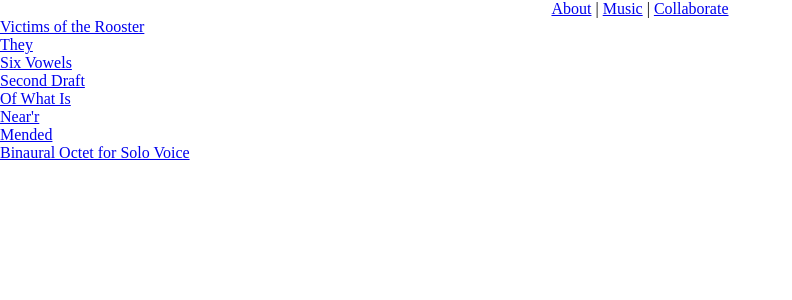
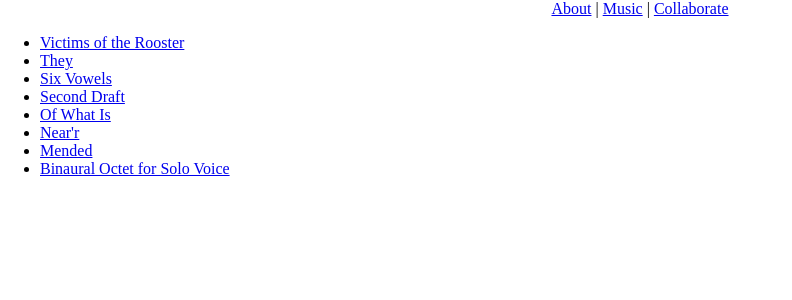
Before and after one commit to Blake-D/music-website, a React (Create React App) app: page /music/vocal in a window 1280 px wide. Shown: the top 300 px of the page, without its empty margins (0-792 px from the left). Built offline with nearby package versions, Linux system fonts and the light colour scheme.

Commit message:
applied changes to vocal section

```diff
--- a/src/App.js
+++ b/src/App.js
@@ -69,7 +69,13 @@ function App() {
           return <Player {...props} />
         }}
         />
-        <Route exact path="/music/vocal" render={() => <Vocal  /> } />
+        <Route exact path="/music/vocal" render={() => <Vocal trackData={trackData} /> } />
+        <Route exact path="/music/vocal/player/:id" render={(props)=> {
+          const track = trackData[2].trackList.find(track => track.id.toString() === props.match.params.id)
+          props = {...props, ...track}
+          return <Player {...props} />
+        }}
+        />
         <Route exact path="/music/electronic" render={Electronic} />
         <Route exact path="/music/chamber-misc" render={ChamberMisc} />
       </Router>
--- a/src/components/music/vocal.js
+++ b/src/components/music/vocal.js
@@ -2,29 +2,37 @@ import Nav from '../nav'
 import { Link } from 'react-router-dom'
 // import Modal from 'react-modal'
 
-
-
-
 function Vocal(props){
+    const tracks = props.trackData[2].trackList.map(track => {
+        return (
+            <li>
+                <Link to={`/music/vocal/player/${track.id}`}>{track.title}</Link>
+            </li>
+        )
+    })
     return (
         <div>
-            {/* <button onClick={() => props.handleModal(true)}>Open Modal</button> */}
-            {/* <Modal isOpen={props.modalIsOpen} onRequestClose={() => props.handleModal(false)}>
-                <audio src="https://docs.google.com/uc?export=download&id=1H0Z7yH_fMVg4hf0cLDwh8Oo5VuXUGijL" controls controlsList="nodownload" />
-                <button onClick={() => props.handleModal(false)}>close</button>
-            </Modal> */}
             <Nav />
-            {/* <p onClick={() => props.handleModal(true)}>Victims of the Rooster</p>
-            <audio src="https://docs.google.com/uc?export=download&id=1H0Z7yH_fMVg4hf0cLDwh8Oo5VuXUGijL" controls controlsList="nodownload" /> */}
-            <Link to="/music/player" id="https://docs.google.com/uc?export=download&id=1H0Z7yH_fMVg4hf0cLDwh8Oo5VuXUGijL" onClick={(e) => props.handlePlayerInfo(e)}>Victims of the Rooster</Link><br></br>
-            <Link to="/music/player" id="https://docs.google.com/uc?export=download&id=1FAfS9VVeD1HiKBuZ-bKytR9W8-YkCmzW" onClick={(e) => props.handlePlayerInfo(e)}>They</Link><br></br>
-            <Link to="/music/player" id="https://docs.google.com/uc?export=download&id=1ikr3KtRIds5kw0iYhC0rM5zw2170VS7V" onClick={(e) => props.handlePlayerInfo(e)}>Six Vowels</Link><br></br>
-            <Link to="/music/player" id="https://docs.google.com/uc?export=download&id=1pMxVE-biV1H8Uju-0UEf25rXA2UuOaJw" onClick={(e) => props.handlePlayerInfo(e)}>Second Draft</Link><br></br>
-            <Link to="/music/player" id="https://docs.google.com/uc?export=download&id=1j3YLUawKOe57x4s8L5eqGeBBKiKtnlPx" onClick={(e) => props.handlePlayerInfo(e)}>Of What Is</Link><br></br>
-            <Link to="/music/player" id="https://docs.google.com/uc?export=download&id=11YaktPcPHyz_ClNm_WfIy7o6E3QKHRgZ" onClick={(e) => props.handlePlayerInfo(e)}>Near'r</Link><br></br>
-            <Link to="/music/player" id="https://docs.google.com/uc?export=download&id=1NKLEsBqNHU7_1vii1xhL4NRsVSwO5p2y" onClick={(e) => props.handlePlayerInfo(e)}>Mended</Link><br></br>
-            <Link to="/music/player" id="https://docs.google.com/uc?export=download&id=1a7a-g6TJvoNzHkiikhyohH6yx-sRHvTY" onClick={(e) => props.handlePlayerInfo(e)}>Binaural Octet for Solo Voice</Link><br></br>
+            <ul>{tracks}</ul>
         </div>
+        // <div>
+        //     <button onClick={() => props.handleModal(true)}>Open Modal</button>
+        //     <Modal isOpen={props.modalIsOpen} onRequestClose={() => props.handleModal(false)}>
+        //         <audio src="https://docs.google.com/uc?export=download&id=1H0Z7yH_fMVg4hf0cLDwh8Oo5VuXUGijL" controls controlsList="nodownload" />
+        //         <button onClick={() => props.handleModal(false)}>close</button>
+        //     </Modal>
+        //     <Nav />
+        //     <p onClick={() => props.handleModal(true)}>Victims of the Rooster</p>
+        //     <audio src="https://docs.google.com/uc?export=download&id=1H0Z7yH_fMVg4hf0cLDwh8Oo5VuXUGijL" controls controlsList="nodownload" />
+        //     <Link to="/music/player" id="https://docs.google.com/uc?export=download&id=1H0Z7yH_fMVg4hf0cLDwh8Oo5VuXUGijL" onClick={(e) => props.handlePlayerInfo(e)}>Victims of the Rooster</Link><br></br>
+        //     <Link to="/music/player" id="https://docs.google.com/uc?export=download&id=1FAfS9VVeD1HiKBuZ-bKytR9W8-YkCmzW" onClick={(e) => props.handlePlayerInfo(e)}>They</Link><br></br>
+        //     <Link to="/music/player" id="https://docs.google.com/uc?export=download&id=1ikr3KtRIds5kw0iYhC0rM5zw2170VS7V" onClick={(e) => props.handlePlayerInfo(e)}>Six Vowels</Link><br></br>
+        //     <Link to="/music/player" id="https://docs.google.com/uc?export=download&id=1pMxVE-biV1H8Uju-0UEf25rXA2UuOaJw" onClick={(e) => props.handlePlayerInfo(e)}>Second Draft</Link><br></br>
+        //     <Link to="/music/player" id="https://docs.google.com/uc?export=download&id=1j3YLUawKOe57x4s8L5eqGeBBKiKtnlPx" onClick={(e) => props.handlePlayerInfo(e)}>Of What Is</Link><br></br>
+        //     <Link to="/music/player" id="https://docs.google.com/uc?export=download&id=11YaktPcPHyz_ClNm_WfIy7o6E3QKHRgZ" onClick={(e) => props.handlePlayerInfo(e)}>Near'r</Link><br></br>
+        //     <Link to="/music/player" id="https://docs.google.com/uc?export=download&id=1NKLEsBqNHU7_1vii1xhL4NRsVSwO5p2y" onClick={(e) => props.handlePlayerInfo(e)}>Mended</Link><br></br>
+        //     <Link to="/music/player" id="https://docs.google.com/uc?export=download&id=1a7a-g6TJvoNzHkiikhyohH6yx-sRHvTY" onClick={(e) => props.handlePlayerInfo(e)}>Binaural Octet for Solo Voice</Link><br></br>
+        // </div>
     )
 }
 
```
